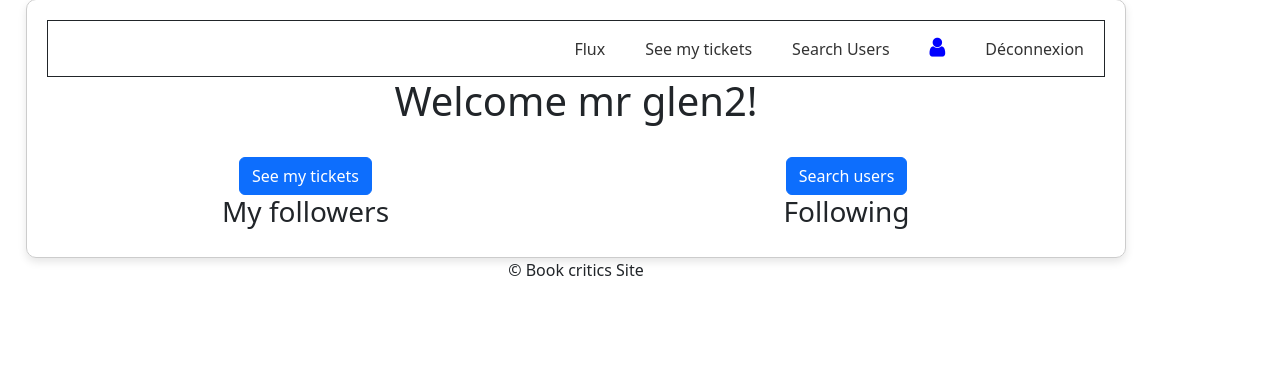
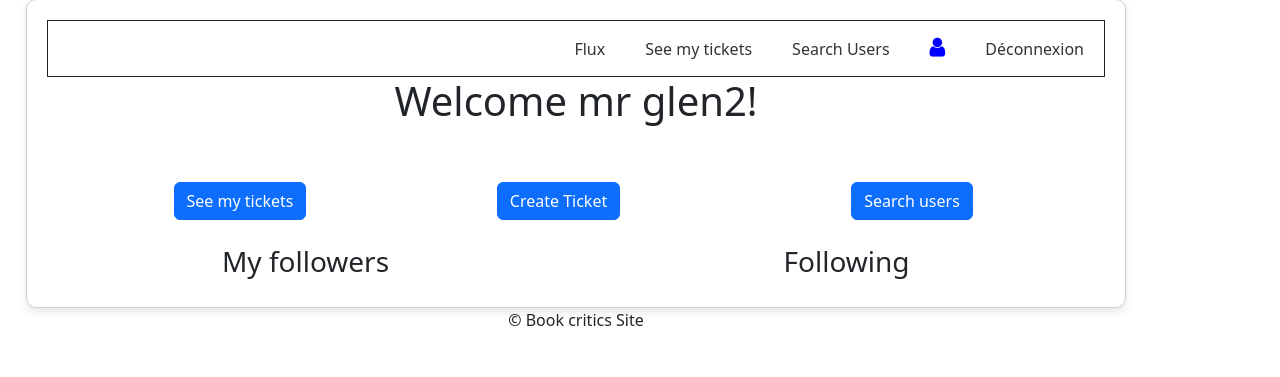
Before and after one commit to gltwodotlineci/basic_django_app, a Django app: page /profile/ in a window 1280 px wide. Shown: the part 21-398 px from the top of the page. Run offline with Django 4.2, Linux system fonts and the light colour scheme; a user stored in the database is signed in; data comes from the database, SQL or seed files in the repository.

Commit message:
fixing buttons

```diff
--- a/book_critics_core/templates/users/show.html
+++ b/book_critics_core/templates/users/show.html
@@ -7,8 +7,8 @@
     <h1> Welcome mr {{user.username}}!</h1>
 
         </div></br>
-        <div class="row">
-            <div class="col-6">
+        <div class="row" style="margin: 25px;">
+            <div class="col-4">
                 <a href="{% url 'my_tickets' request.user.pk %}">
                     <button type="submit" class="btn btn-primary"
                         data-bs-toggle="modal" data-bs-target="#exampleModal"
@@ -17,7 +17,16 @@
                     </button>
                 </a>
             </div>
-            <div class="col-6">
+
+            <div class="col-4">
+                <a href="{% url 'ticket' %}" style="margin-right: 35px;">
+                    <button type="submit" class="btn btn-primary">
+                        Create Ticket
+                    </button>
+                </a>
+            </div>
+
+            <div class="col-4">
                 <a href="{% url 'all_users' %}">
                     <button type="submit" class="btn btn-primary"
                         data-bs-toggle="modal" data-bs-target="#exampleModal"
```
